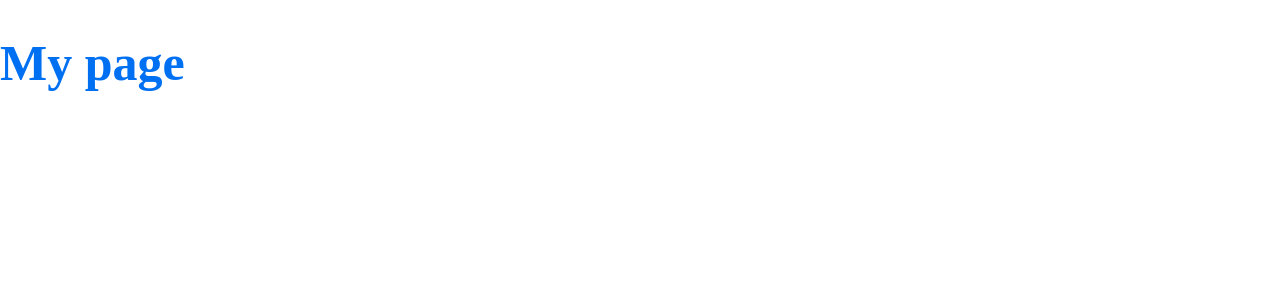
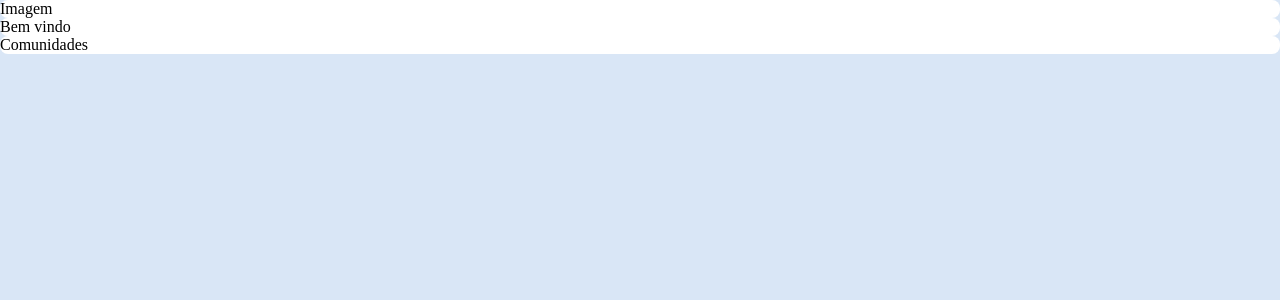
Before and after one commit to WagaoFC/alurakut, a Next.js app: page / in a window 1280 px wide. Shown: the top 300 px of the page. Built offline with nearby package versions, Linux system fonts and the light colour scheme.

Commit message:
criacao do component Box

```diff
--- a/pages/_app.js
+++ b/pages/_app.js
@@ -5,6 +5,7 @@
     margin: 0;
     padding: 0;
     box-sizing: border-box;
+    background-color: #D9E6F6;
   }
 `
 
--- a/pages/index.js
+++ b/pages/index.js
@@ -1,10 +1,27 @@
 import styled from 'styled-components'
 
-const Title = styled.h1`
-  font-size: 50px;
-  color: ${({ theme }) => theme.colors.primary};
-`
+// const Title = styled.h1`
+//   font-size: 50px;
+//   color: ${({ theme }) => theme.colors.primary};
+// `
+
+const Box = styled.div`
+  background: #FFF;
+  border-radius: 8px;
+`;
 
 export default function Home() {
-  return <Title>My page</Title>
+  return (
+    <main>
+      <Box>
+        Imagem
+      </Box>
+      <Box>
+        Bem vindo
+      </Box>
+      <Box>
+        Comunidades
+      </Box>
+    </main>
+  )
 }
```
